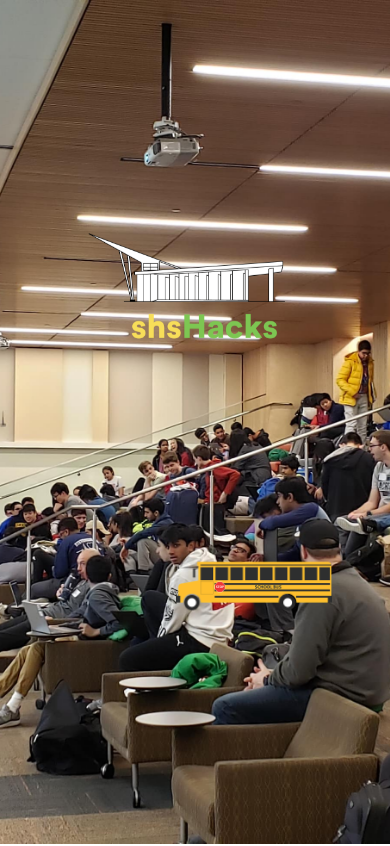
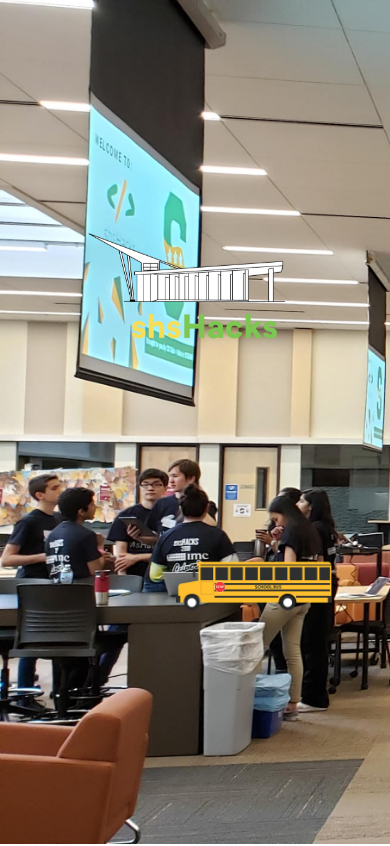
Before and after one commit to shsHacks/shs-hacks-2020, a Vue app: page / in a window 390 px wide. Shown: the top 846 px of the page. Built offline with nearby package versions, Linux system fonts and the light colour scheme.

Commit message:
fixed view for mobile/iPad for the background image

```diff
--- a/src/sections/HomePage.vue
+++ b/src/sections/HomePage.vue
@@ -75,10 +75,12 @@
   border: 0;
   top: 0px;
   background-image: url("~@/assets/background1.jpg");
-  height: 100%;
-  background-position: center;
   background-repeat: no-repeat;
   background-size: cover;
+  -webkit-background-size: cover;
+  -moz-background-size: cover;
+  -o-background-size: cover;
+   background-position: left top;
   background-attachment: fixed;
   z-index: -1;
 }
```
